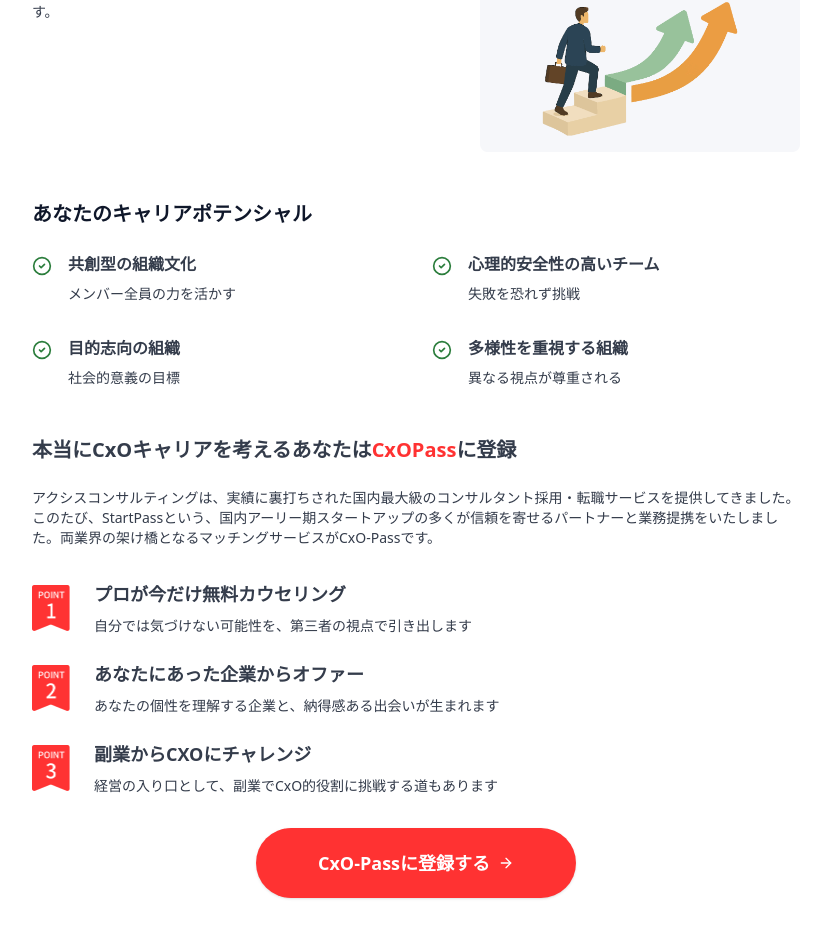
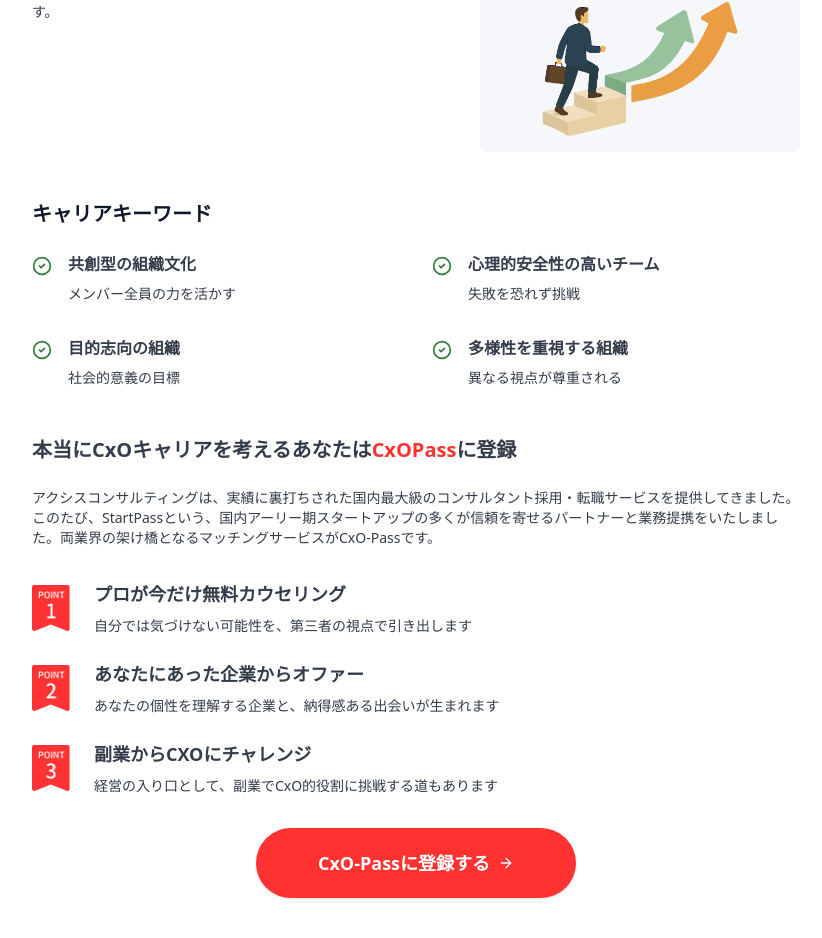
Before and after one commit to ShunTanaka-ui/CxO, a React (Vite) app: page /result in a window 1280 px wide. Shown: the part 1895-2833 px from the top of the page, without its empty margins (224-1046 px from the left). Built offline with nearby package versions, Linux system fonts and the light colour scheme.

Commit message:
診断結果ページの「あなたのキャリアポテンシャル」を「キャリアキーワード」に変更

```diff
--- a/src/screens/ResultPage/index.tsx
+++ b/src/screens/ResultPage/index.tsx
@@ -656,7 +656,7 @@ export const ResultPage = (): JSX.Element => {
           </div>
 
           <div className="w-full mb-8 md:mb-12">
-            <h3 className="text-lg md:text-xl font-bold mb-4 md:mb-6">あなたのキャリアポテンシャル</h3>
+            <h3 className="text-lg md:text-xl font-bold mb-4 md:mb-6">キャリアキーワード</h3>
             <EnvironmentPoints points={getEnvironmentPoints(typeResult.typePattern)} />
           </div>
 
```
